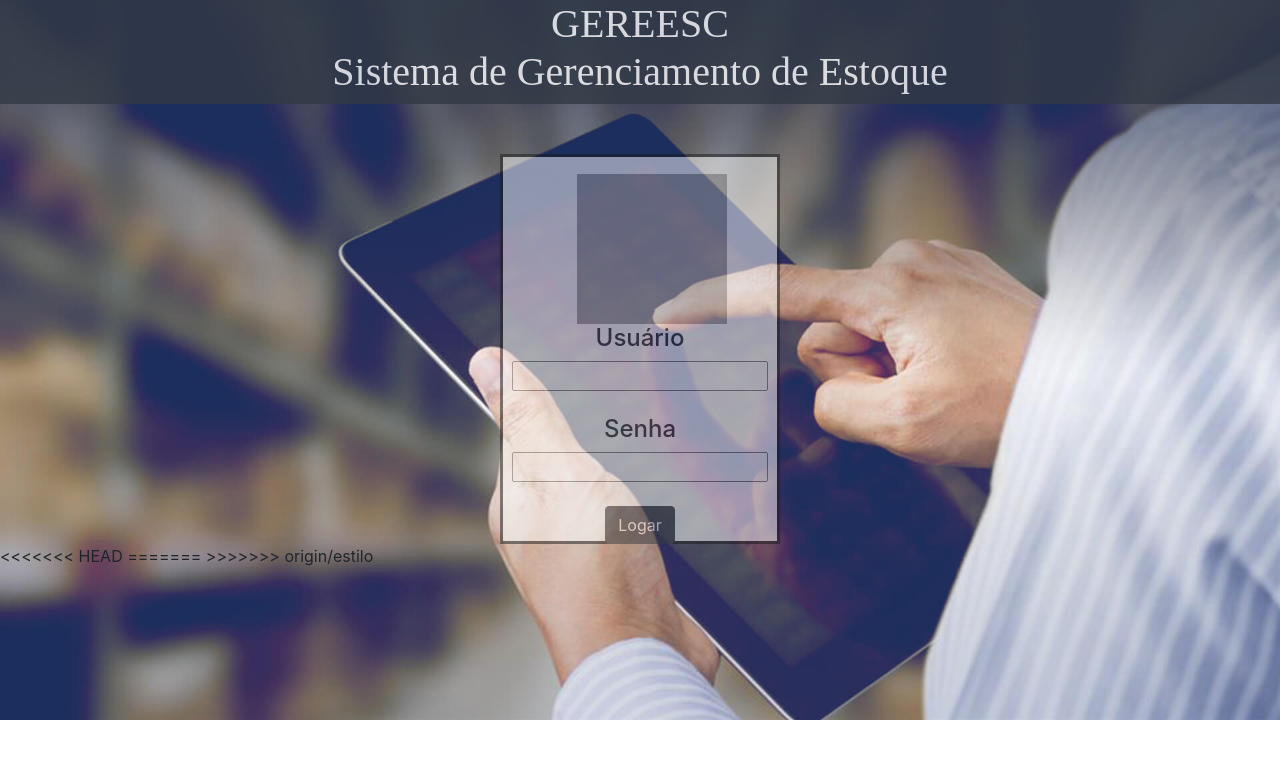
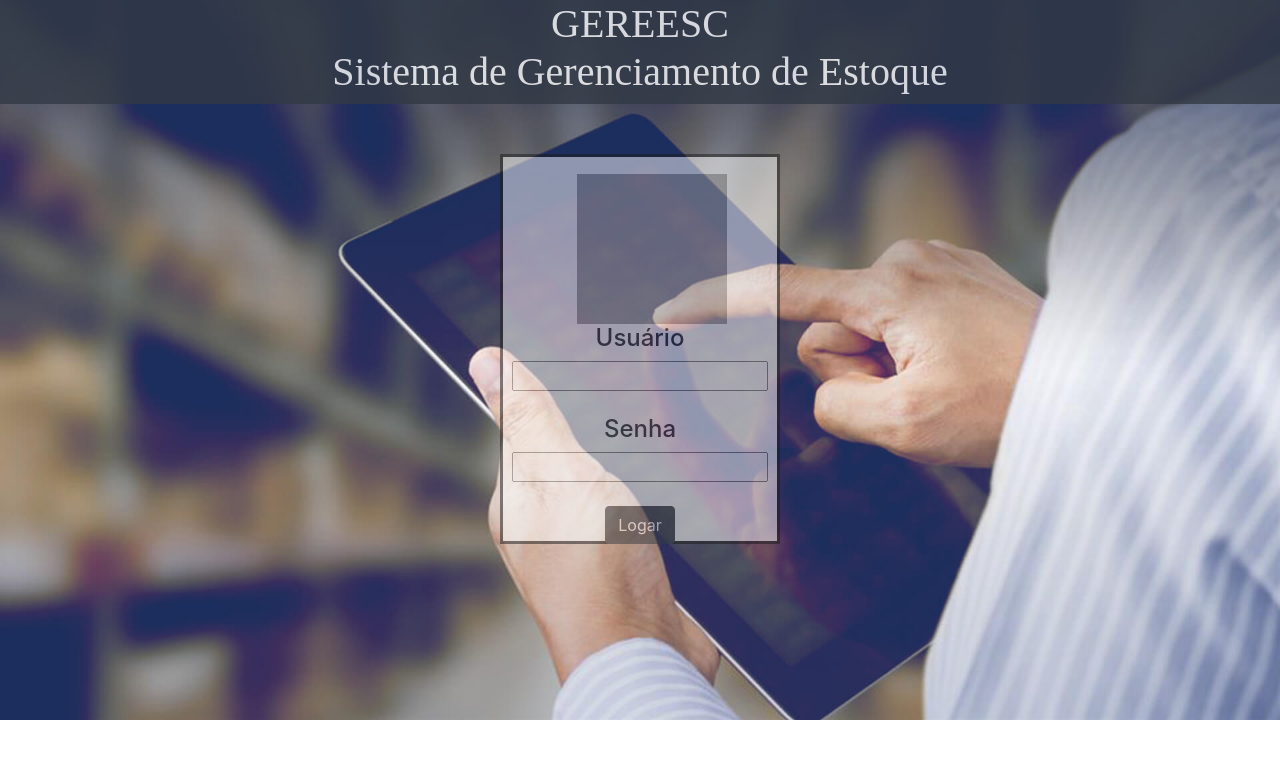
Before and after one commit to duckhwx/GEREESC---Gerenciamento-Escolar, a PHP site: page / in a window 1280 px wide. Shown: the top 759 px of the page. Run offline with PHP 8.4, Linux system fonts and the light colour scheme; grey boxes are pictures that could not be loaded.

Commit message:
Resolução de Conflitos

```diff
--- a/index.php
+++ b/index.php
@@ -37,9 +37,4 @@
             </div>
         </section>
 </body>
-<<<<<<< HEAD
 </html>
-=======
-
->>>>>>> origin/estilo
-</html>
```
